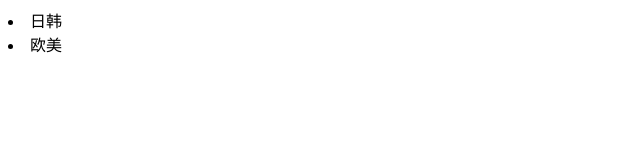
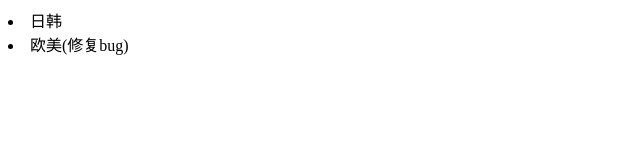
Before and after one commit to shaoxi-bot/shaoxi_dbhot, a plain HTML site: page index.html in a window 1280 px wide. Shown: the full height of the page, 0-640 px from the left. Drawn offline with Linux system fonts and the light colour scheme.

Commit message:
修复Bug

```diff
--- a/index.html
+++ b/index.html
@@ -7,7 +7,6 @@
     </head>
     <body>
         <li>日韩</li>
-        <li>欧美</li>
-
+        <li>欧美(修复bug)</li>
     </body>
 </html>
```
